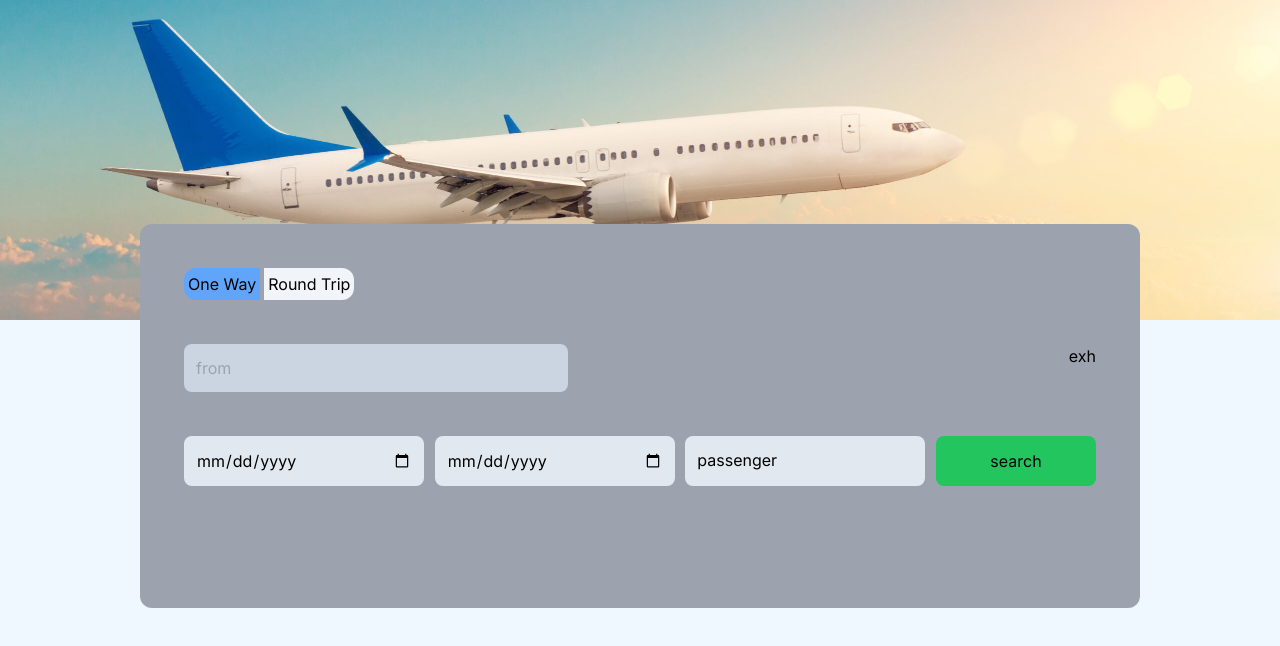
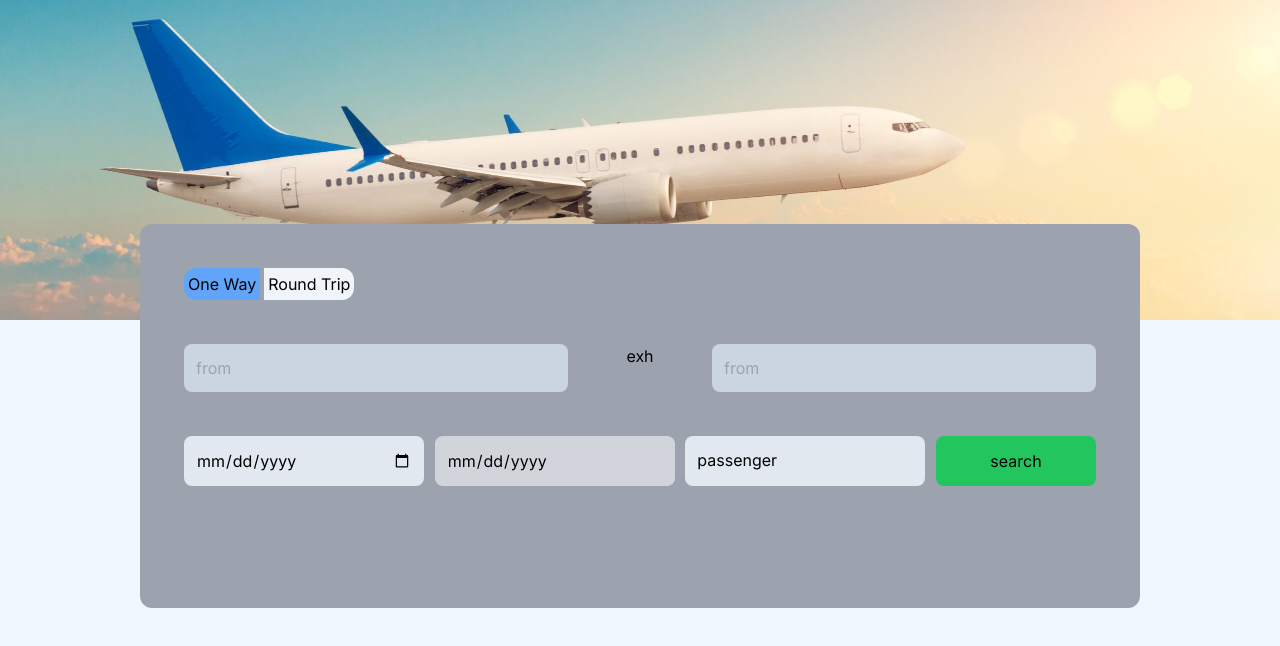
Before and after one commit to mscankat/flight-search-app, a Next.js app: page / in a window 1280 px wide. Shown: the top 646 px of the page. Built offline with nearby package versions, Linux system fonts and the light colour scheme.

Commit message:
feat:disable date picker when one way

```diff
--- a/components/DatePicker.tsx
+++ b/components/DatePicker.tsx
@@ -1,3 +1,7 @@
-export default function DatePicker() {
-  return <input type="date" className="w-60 bg-slate-200 p-3 rounded-lg" />;
+export default function DatePicker({ disabled }: { disabled: boolean }) {
+  return disabled ? (
+    <input disabled type="date" className="w-60 bg-gray-300 p-3 rounded-lg" />
+  ) : (
+    <input type="date" className="w-60 bg-slate-200 p-3 rounded-lg" />
+  );
 }
--- a/components/Form.tsx
+++ b/components/Form.tsx
@@ -1,21 +1,27 @@
+"use client";
 import AirportInput from "./AirportInput";
 import DatePicker from "./DatePicker";
 import PassengerSelect from "./PassengerSelect";
 import ToggleTripDirection from "./ToggleTripDirection";
+import { useState } from "react";
 
 export default function Form() {
+  const [direction, setDirection] = useState("one");
   return (
     <>
       <div className="w-1000 h-96 bg-gray-400 relative bottom-24 rounded-xl">
-        <ToggleTripDirection />
+        <ToggleTripDirection
+          direction={direction}
+          setDirection={setDirection}
+        />
         <div className="flex px-11 pb-11 justify-between">
           <AirportInput />
           <div>exh</div>
-          {/* <AirportInput /> */}
+          <AirportInput />
         </div>
         <div className="flex px-11 justify-between">
-          <DatePicker />
-          <DatePicker />
+          <DatePicker disabled={false} />
+          <DatePicker disabled={direction === "one" ? true : false} />
           <PassengerSelect />
           <button className="w-40 text-center bg-green-500 p-3 rounded-lg">
             search
--- a/components/ToggleTripDirection.tsx
+++ b/components/ToggleTripDirection.tsx
@@ -1,12 +1,16 @@
 "use client";
 
-import { useState } from "react";
-
-export default function ToggleTripDirection() {
-  const [direction, setDirection] = useState("one");
+import { Dispatch, SetStateAction, useState } from "react";
+interface props {
+  direction: string;
+  setDirection: Dispatch<SetStateAction<string>>;
+}
+export default function ToggleTripDirection({
+  direction,
+  setDirection,
+}: props) {
   const handleClick = (e: React.MouseEvent) => {
     setDirection(e.currentTarget.id);
-    e.currentTarget.classList.add("bg-green-100");
   };
   return (
     <div className="flex gap-1 p-11">
@@ -21,9 +25,9 @@ export default function ToggleTripDirection() {
       </div>
       <div
         onClick={handleClick}
-        id="two"
+        id="round"
         className={` p-1 rounded-e-xl cursor-pointer transition-colors ${
-          direction === "two" ? "bg-blue-400" : "bg-slate-100"
+          direction === "round" ? "bg-blue-400" : "bg-slate-100"
         }`}
       >
         Round Trip
```
